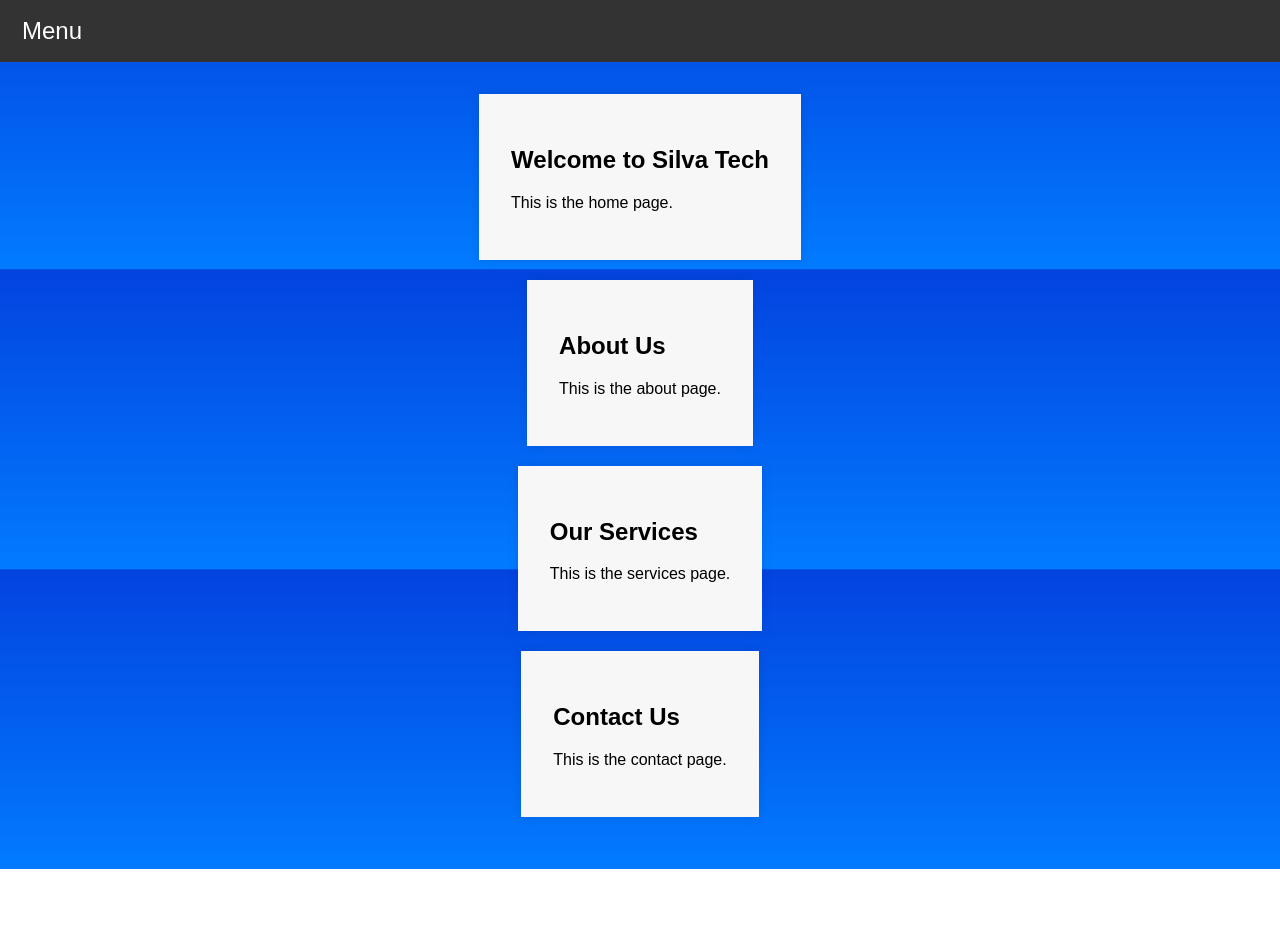
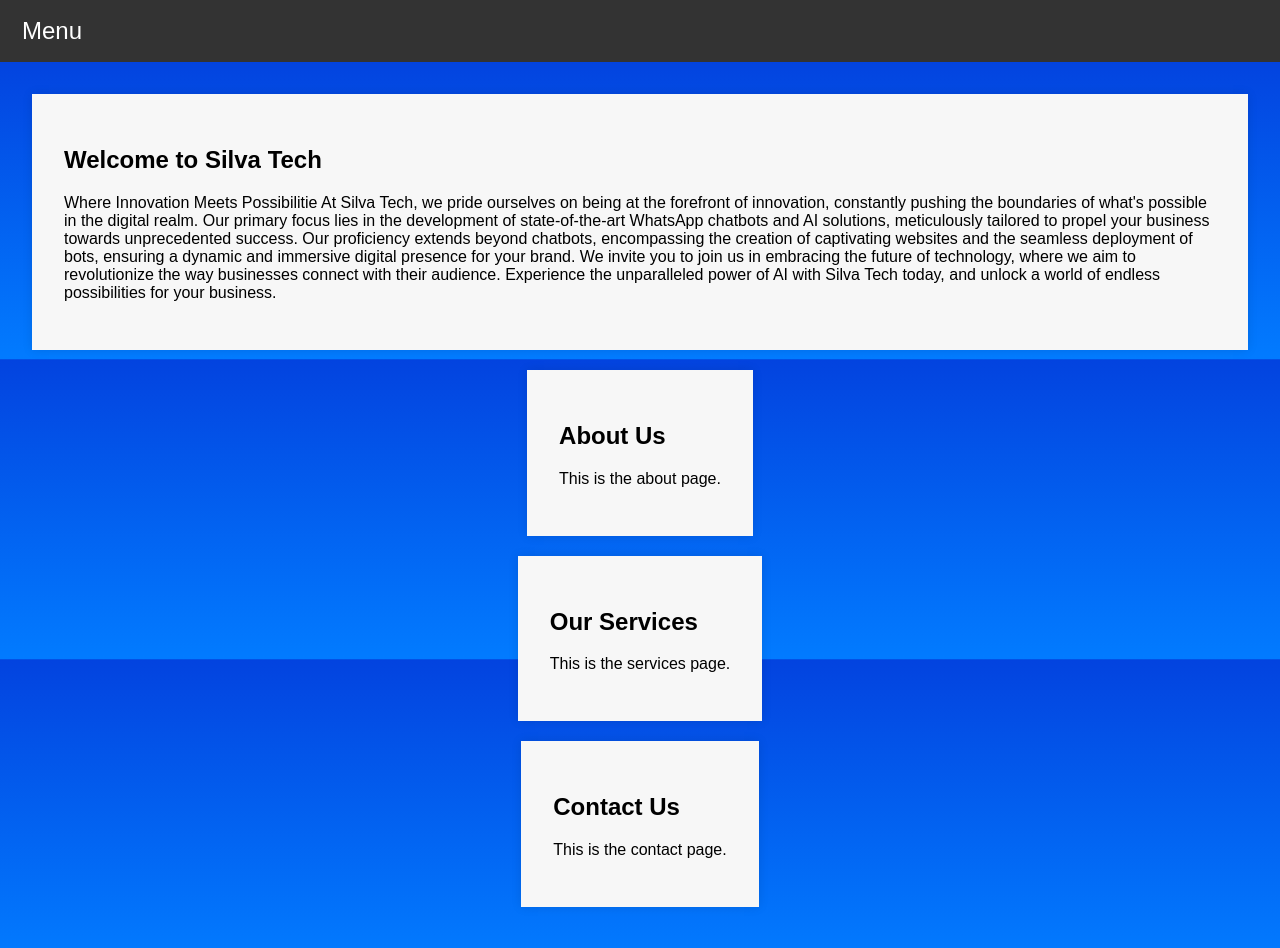
Before and after one commit to Sylivanu/silva.web, a plain HTML site: page index.html in a window 1280 px wide. Before the commit the page ends 869 px from the top, so only its background shows below. Drawn offline with Linux system fonts and the light colour scheme.

Commit message:
Update index.html

```diff
--- a/index.html
+++ b/index.html
@@ -110,7 +110,17 @@
     <main>
         <section id="home">
             <h1>Welcome to Silva Tech</h1>
-            <p>This is the home page.</p>
+            <p>
+                Where Innovation Meets Possibilitie
+
+At Silva Tech, we pride ourselves on being at the forefront of innovation, constantly pushing the boundaries of what's possible in the digital realm. Our primary focus lies in the development of state-of-the-art WhatsApp chatbots and AI solutions, meticulously tailored to propel your business towards unprecedented success.
+
+Our proficiency extends beyond chatbots, encompassing the creation of captivating websites and the seamless deployment of bots, ensuring a dynamic and immersive digital presence for your brand.
+
+We invite you to join us in embracing the future of technology, where we aim to revolutionize the way businesses connect with their audience.
+
+Experience the unparalleled power of AI with Silva Tech today, and unlock a world of endless possibilities for your business.
+            </p>
         </section>
         <section id="about">
             <h1>About Us</h1>
```
